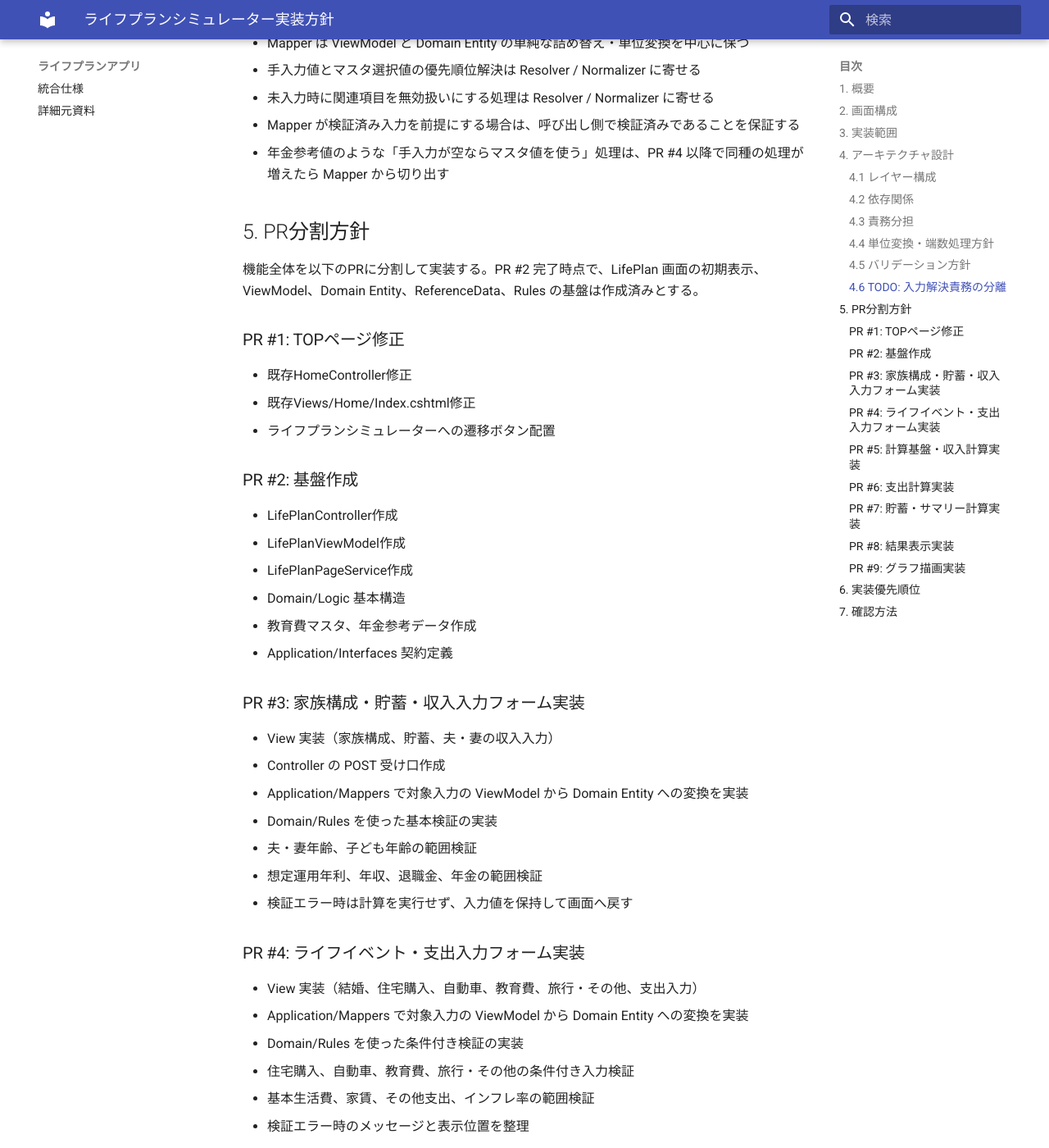
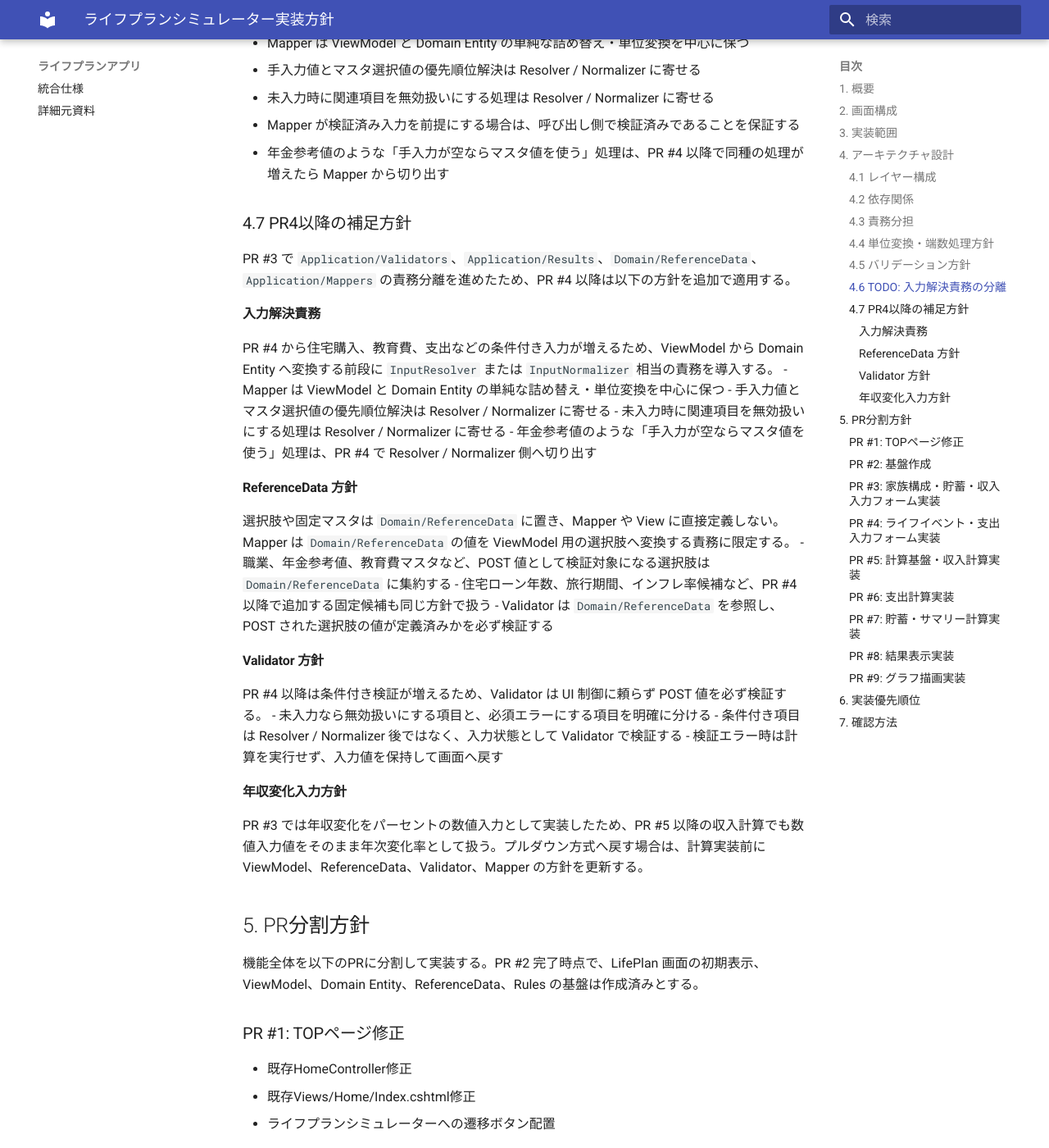
Before and after one commit to Kinagaki-525/LifePlan, an MkDocs documentation site: the page built from docs/implementation-plan.md, in a window 1280 px wide and 1400 px high, scrolled down 3822 px. Shown: the whole window at 82% size. Built offline with MkDocs 1.6.1 and Material for MkDocs 9.7.7, drawn with Linux system fonts in a browser that asks for light colours; some of the changed text lies outside the part shown.

Commit message:
仕様書を更新

```diff
--- a/docs/implementation-plan.md
+++ b/docs/implementation-plan.md
@@ -128,6 +128,36 @@ PR #4 以降で住宅購入、教育費、支出などの条件付き入力が
 - Mapper が検証済み入力を前提にする場合は、呼び出し側で検証済みであることを保証する
 - 年金参考値のような「手入力が空ならマスタ値を使う」処理は、PR #4 以降で同種の処理が増えたら Mapper から切り出す
 
+### 4.7 PR4以降の補足方針
+
+PR #3 で `Application/Validators`、`Application/Results`、`Domain/ReferenceData`、`Application/Mappers` の責務分離を進めたため、PR #4 以降は以下の方針を追加で適用する。
+
+#### 入力解決責務
+
+PR #4 から住宅購入、教育費、支出などの条件付き入力が増えるため、ViewModel から Domain Entity へ変換する前段に `InputResolver` または `InputNormalizer` 相当の責務を導入する。
+- Mapper は ViewModel と Domain Entity の単純な詰め替え・単位変換を中心に保つ
+- 手入力値とマスタ選択値の優先順位解決は Resolver / Normalizer に寄せる
+- 未入力時に関連項目を無効扱いにする処理は Resolver / Normalizer に寄せる
+- 年金参考値のような「手入力が空ならマスタ値を使う」処理は、PR #4 で Resolver / Normalizer 側へ切り出す
+
+#### ReferenceData 方針
+
+選択肢や固定マスタは `Domain/ReferenceData` に置き、Mapper や View に直接定義しない。Mapper は `Domain/ReferenceData` の値を ViewModel 用の選択肢へ変換する責務に限定する。
+- 職業、年金参考値、教育費マスタなど、POST 値として検証対象になる選択肢は `Domain/ReferenceData` に集約する
+- 住宅ローン年数、旅行期間、インフレ率候補など、PR #4 以降で追加する固定候補も同じ方針で扱う
+- Validator は `Domain/ReferenceData` を参照し、POST された選択肢の値が定義済みかを必ず検証する
+
+#### Validator 方針
+
+PR #4 以降は条件付き検証が増えるため、Validator は UI 制御に頼らず POST 値を必ず検証する。
+- 未入力なら無効扱いにする項目と、必須エラーにする項目を明確に分ける
+- 条件付き項目は Resolver / Normalizer 後ではなく、入力状態として Validator で検証する
+- 検証エラー時は計算を実行せず、入力値を保持して画面へ戻す
+
+#### 年収変化入力方針
+
+PR #3 では年収変化をパーセントの数値入力として実装したため、PR #5 以降の収入計算でも数値入力値をそのまま年次変化率として扱う。プルダウン方式へ戻す場合は、計算実装前に ViewModel、ReferenceData、Validator、Mapper の方針を更新する。
+
 ## 5. PR分割方針
 
 機能全体を以下のPRに分割して実装する。PR #2 完了時点で、LifePlan 画面の初期表示、ViewModel、Domain Entity、ReferenceData、Rules の基盤は作成済みとする。
@@ -157,6 +187,9 @@ PR #4 以降で住宅購入、教育費、支出などの条件付き入力が
 ### PR #4: ライフイベント・支出入力フォーム実装
 - View 実装（結婚、住宅購入、自動車、教育費、旅行・その他、支出入力）
 - Application/Mappers で対象入力の ViewModel から Domain Entity への変換を実装
+- `LifePlanData.LifeEvents` と `LifePlanData.IncomeExpense.Expenses` へ、PR #4 で追加する入力値を反映する
+- 万円入力は Mapper または Resolver / Normalizer で円へ変換し、Domain Entity には内部計算用の単位で渡す
+- 手入力値とマスタ選択値の優先順位、未入力時の無効扱いは Resolver / Normalizer で整理する
 - Domain/Rules を使った条件付き検証の実装
   - 住宅購入、自動車、教育費、旅行・その他の条件付き入力検証
   - 基本生活費、家賃、その他支出、インフレ率の範囲検証
@@ -212,6 +245,9 @@ PR #4 以降で住宅購入、教育費、支出などの条件付き入力が
 - ビルド成功 (`dotnet build`)
 - 画面が表示される
 - 計算結果が仕様通り
+- PR #4 以降は、未入力時・不正値時・有効値時のフォーム送信を確認する
+- 条件付き入力は、関連項目が未入力のときに無効扱いになること、関連項目が入力済みのときに必要な範囲検証が行われることを確認する
+- 検証エラー時は計算を実行せず、入力値を保持したまま該当項目にエラーが表示されることを確認する
 
 計算ロジックは、可能な範囲で単体テストにより以下を確認する：
 
```
